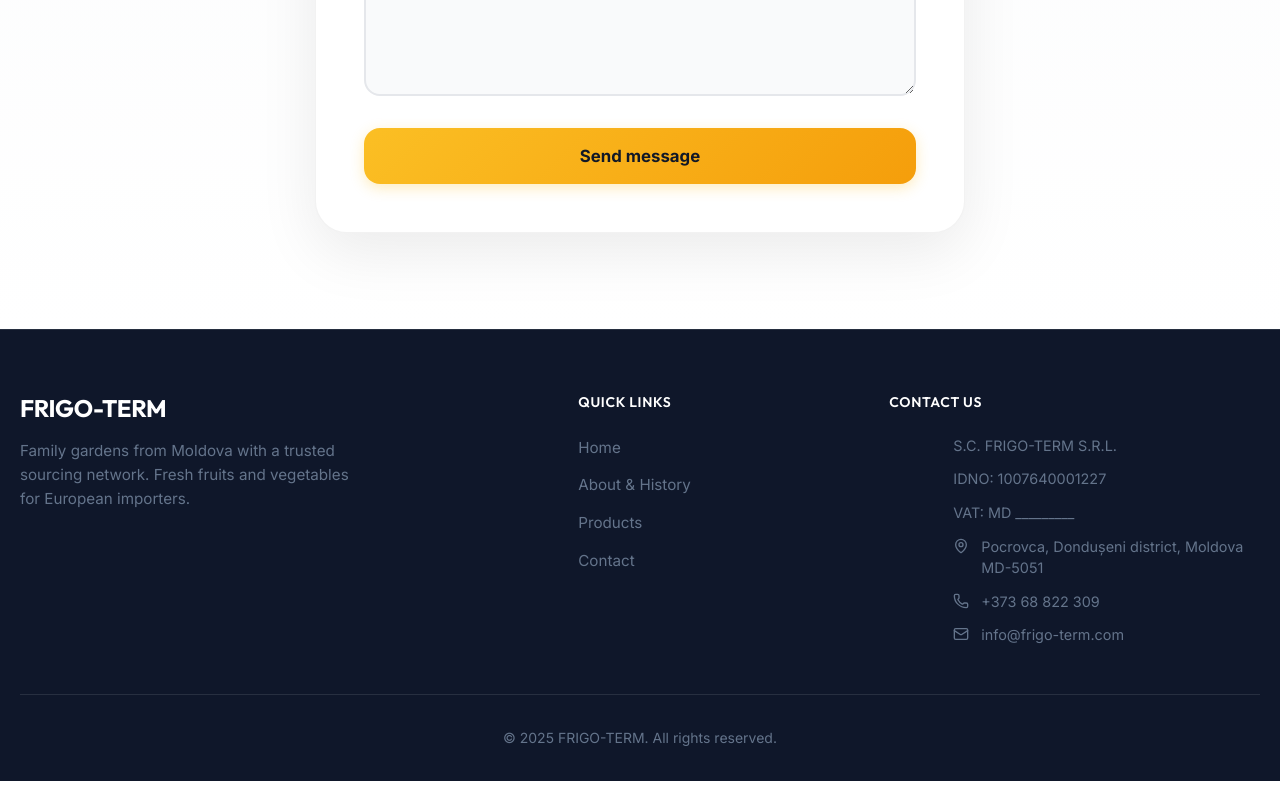
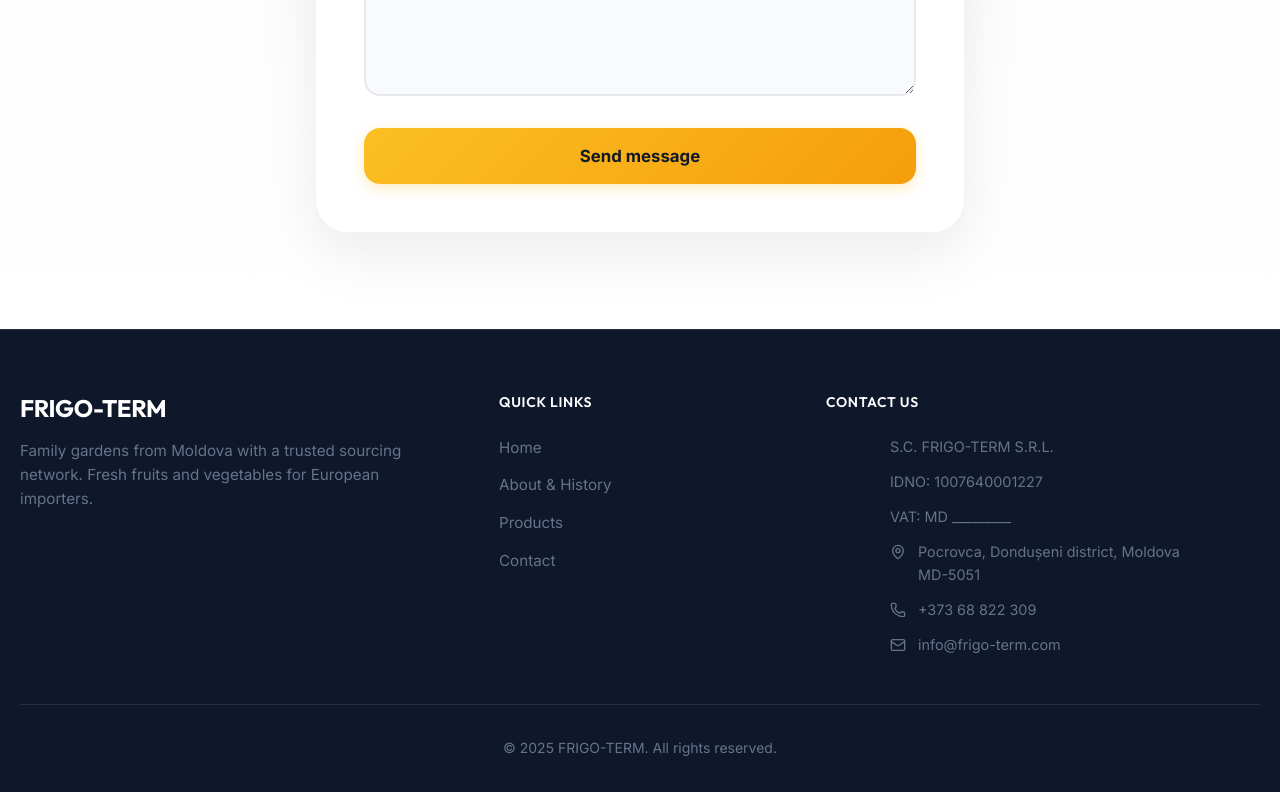
Before and after one commit to Qoopertin/tarcom-lux-website, a React (Vite) app: page / in a window 1280 px wide. Shown: the part 6637-7429 px from the top of the page. Built offline with nearby package versions, Linux system fonts and the light colour scheme.

Commit message:
Complete footer CSS rewrite with flexbox for proper column alignment

```diff
--- a/src/components/Footer.css
+++ b/src/components/Footer.css
@@ -7,26 +7,35 @@
     border-top: 1px solid rgba(255, 255, 255, 0.1);
 }
 
-/* Centered Footer Content */
+/* Centered Footer Content - Using Flexbox for Reliable Alignment */
 .footer-inner {
-    display: grid;
-    grid-template-columns: 1fr;
-    gap: 3rem;
+    display: flex;
+    flex-direction: row;
+    justify-content: space-between;
+    gap: 4rem;
     margin-bottom: 3rem;
     align-items: flex-start;
 }
 
-@media (min-width: 768px) {
+/* Mobile: Stack vertically */
+@media (max-width: 767px) {
     .footer-inner {
-        grid-template-columns: 2fr 1fr 1.5fr;
-        gap: 4rem;
-        align-items: flex-start;
+        flex-direction: column;
+        gap: 2.5rem;
     }
 }
 
-/* Left: Brand Column */
+/* Left: Brand Column (40% width) */
 .footer-brand {
-    max-width: 350px;
+    flex: 0 0 40%;
+    max-width: 400px;
+}
+
+@media (max-width: 767px) {
+    .footer-brand {
+        flex: 1 1 100%;
+        max-width: 100%;
+    }
 }
 
 .footer-logo {
@@ -35,25 +44,39 @@
     color: var(--color-bg-white);
     margin-bottom: 1rem;
     letter-spacing: -0.02em;
+    margin-top: 0;
 }
 
 .footer-description {
     color: var(--color-text-muted);
     line-height: 1.6;
     font-size: 0.95rem;
+    margin: 0;
 }
 
-/* Column Titles */
+/* Column Titles - Consistent styling */
 .footer-title {
     font-weight: 600;
     color: var(--color-bg-white);
     margin-bottom: 1.5rem;
+    margin-top: 0;
     text-transform: uppercase;
     letter-spacing: 0.05em;
     font-size: 0.875rem;
 }
 
-/* Center: Quick Links Column */
+/* Center: Quick Links Column (20% width) */
+.footer-links {
+    flex: 0 0 20%;
+    min-width: 150px;
+}
+
+@media (max-width: 767px) {
+    .footer-links {
+        flex: 1 1 100%;
+    }
+}
+
 .links-list {
     list-style: none;
     padding: 0;
@@ -63,18 +86,34 @@
     gap: 0.75rem;
 }
 
+.links-list li {
+    margin: 0;
+}
+
 .links-list a {
     color: var(--color-text-muted);
     text-decoration: none;
     transition: color 0.2s ease;
     font-size: 0.95rem;
+    display: inline-block;
 }
 
 .links-list a:hover {
     color: var(--color-accent);
 }
 
-/* Right: Contact Us Column */
+/* Right: Contact Us Column (35% width) */
+.footer-contact {
+    flex: 0 0 35%;
+    min-width: 250px;
+}
+
+@media (max-width: 767px) {
+    .footer-contact {
+        flex: 1 1 100%;
+    }
+}
+
 .contact-info {
     display: flex;
     flex-direction: column;
@@ -84,7 +123,8 @@
 .info-line {
     color: var(--color-text-muted);
     font-size: 0.9rem;
-    line-height: 1.5;
+    line-height: 1.6;
+    margin: 0;
 }
 
 .info-with-icon {
@@ -96,7 +136,12 @@
 .info-with-icon svg {
     color: var(--color-text-muted);
     flex-shrink: 0;
-    margin-top: 0.125rem;
+    margin-top: 0.25rem;
+}
+
+.info-with-icon span,
+.info-with-icon a {
+    flex: 1;
 }
 
 .info-line a {
@@ -109,11 +154,12 @@
     color: var(--color-accent);
 }
 
-/* Footer Bottom */
+/* Footer Bottom - Copyright */
 .footer-bottom {
     border-top: 1px solid rgba(255, 255, 255, 0.1);
     padding-top: 2rem;
     text-align: center;
+    margin-top: 2rem;
 }
 
 .footer-bottom p {
@@ -121,15 +167,3 @@
     font-size: 0.875rem;
     margin: 0;
 }
-
-/* Mobile Responsive */
-@media (max-width: 767px) {
-    .footer-inner {
-        grid-template-columns: 1fr;
-        gap: 2.5rem;
-    }
-
-    .footer-brand {
-        max-width: 100%;
-    }
-}
```
